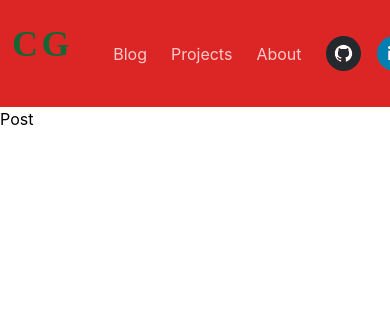
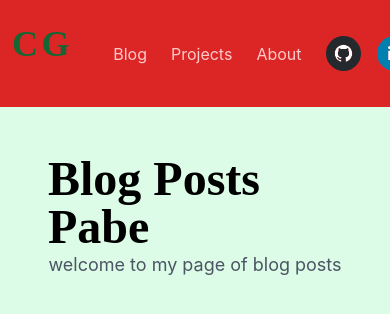
Before and after one commit to hummingbirdcreative/cg_portfolio, a React (Create React App) app: page /post in a window 390 px wide. Shown: the top 314 px of the page. Built offline with nearby package versions, Linux system fonts and the light colour scheme; no server answers.

Commit message:
post page configured

```diff
--- a/src/components/Post.js
+++ b/src/components/Post.js
@@ -1,10 +1,64 @@
-import React from "react";
+import React, { useState, useEffect } from "react";
+import sanityClient from "../client.js";
+import { Link } from "react-router-dom";
 
 const Post = () => {
+  const [postData, setPost] = useState(null);
+
+  useEffect(() => {
+    sanityClient
+      .fetch(
+        `*[_type == "post" ]{
+          title,
+          slug,
+          mainImage{
+            asset->{
+              _id,
+              url
+            },
+            alt
+          }
+      }`
+      )
+      .then((data) => setPost(data))
+      .catch(console.error);
+  }, []);
+
   return (
-    <div>
-      <h1>Post</h1>
-    </div>
+    <main className="bg-green-100 min-h-screen p-12">
+      <section className="container mx-auto">
+        <h1 className="text-5xl flex justify-center cursive">
+          Blog Posts Pabe
+        </h1>
+        <h2 className="text-lg text-gray-600 flex justify-center mb-12">
+          welcome to my page of blog posts
+        </h2>
+        <div className="grid md:grid-cols-2 lg:grid-cols-3 gap-8">
+          {postData &&
+            postData.map((post, index) => (
+              <article>
+                <Link to={"/post/" + post.slug.current} key={post.slug.current}>
+                  <span
+                    className="block h-64 relative rounded shadow leading-snug bg-white border-l-green-400"
+                    key={index}
+                  >
+                    <img
+                      src={post.mainImage.asset.url}
+                      alt={post.mainImage.alt}
+                      className="w-full h-full rounded-r object-cover absolute"
+                    />
+                    <span className="block relative h-full flex justify-end items-end pr-4 pb-4">
+                      <h3 className="text-gray-800 text-lg font-bold px-3 py-4 bg-red-700 text-red-100 bg-opacity-75 rounded">
+                        {post.title}
+                      </h3>
+                    </span>
+                  </span>
+                </Link>
+              </article>
+            ))}
+        </div>
+      </section>
+    </main>
   );
 };
 
```
